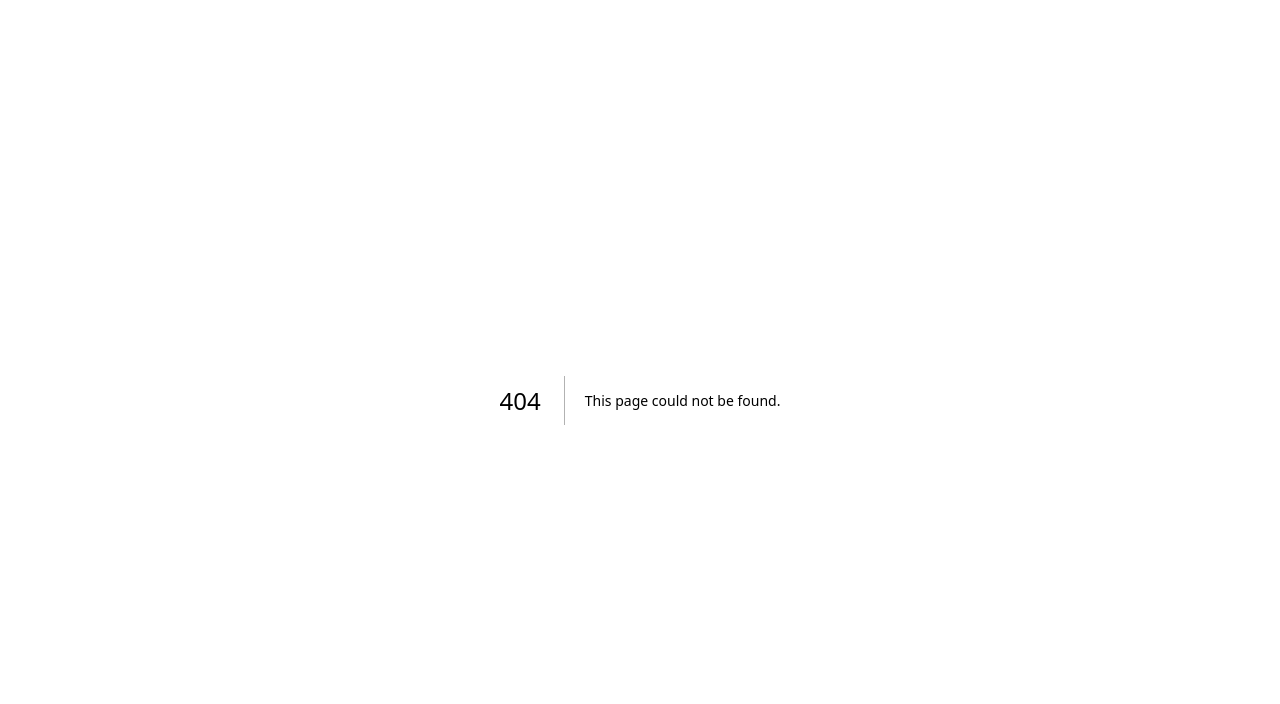
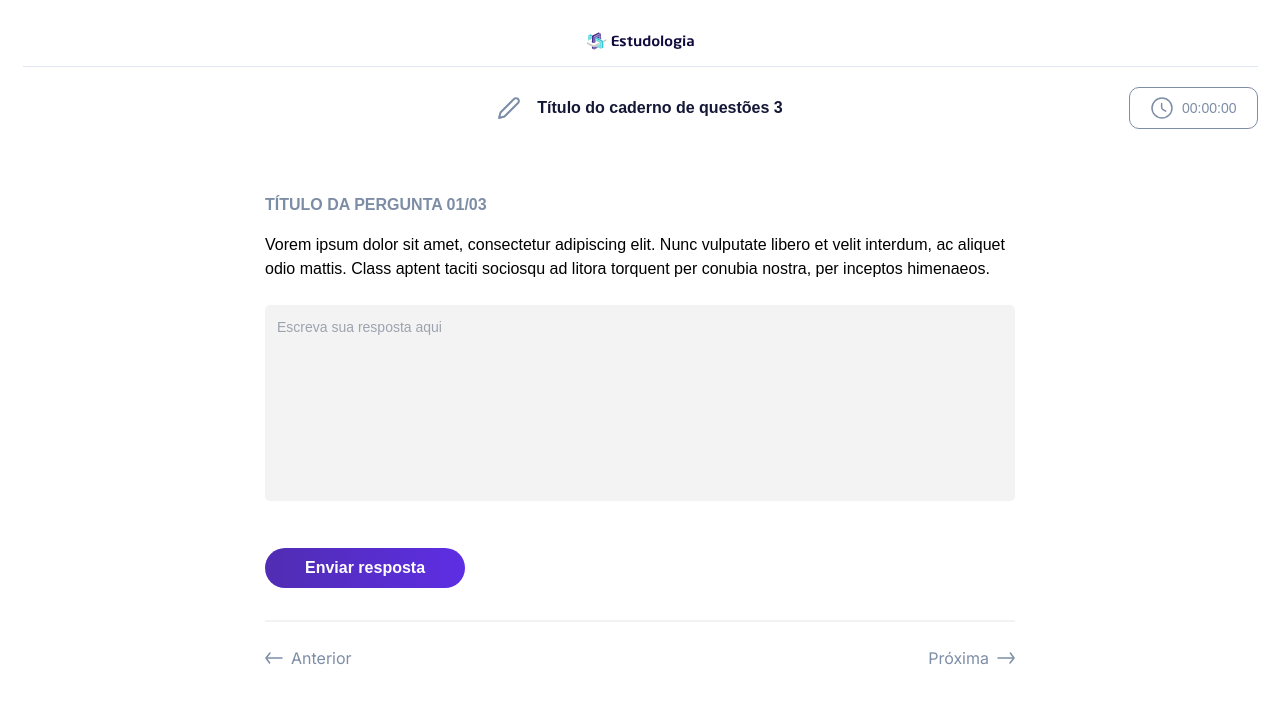
Before and after one commit to PetersonMunuera/estudologia, a Next.js app: page /book/1 in a window 1280 px wide. Before the commit this address had no page. Shown: the top 704 px of the page. Built offline with nearby package versions, Linux system fonts and the light colour scheme; a web font is replaced by a local one.

Commit message:
feat: book page

```diff
--- /dev/null
+++ b/app/book/[id]/page.tsx
@@ -0,0 +1,63 @@
+"use client";
+
+// import { useParams } from "next/navigation"
+import Image from "next/image";
+import logoImg from "@/app/assets/logo.svg";
+import editIcon from "@/app/icons/edit.svg";
+import clockIcon from "@/app/icons/clock.svg";
+import arrowLeftIcon from "@/app/icons/arrow-left.svg";
+import arrowRightIcon from "@/app/icons/arrow-right.svg";
+import Link from "next/link";
+
+export default function Questions() {
+  // const { id } = useParams()
+
+  return (
+    <div>
+      <header className="flex w-full max-w-[1235px] border-b border-gray-300 mx-auto pt-8 pb-4">
+        <Image className="mx-auto" src={logoImg} alt="Estudologia" />
+      </header>
+      <div className="flex justify-center w-full max-w-[1235px] h-[42px] mx-auto mt-5 relative">
+        <div className="flex flex-wrap content-center gap-4">
+          <Image src={editIcon} alt="Lápis" />
+          <h1 className="text-purple-900 font-bold text-base">
+            Título do caderno de questões 3
+          </h1>
+        </div>
+        <div className="flex gap-2 py-2 px-5 border border-gray-500 rounded-[10px] absolute right-0">
+          <Image src={clockIcon} alt="Relógio" />
+          <div className="flex flex-wrap text-sm content-center">
+            <span>00</span>:<span>00</span>:<span>00</span>
+          </div>
+        </div>
+      </div>
+      <main className="w-[750px] mx-auto mt-16">
+        <h2 className="font-bold">TÍTULO DA PERGUNTA 01/03</h2>
+        <p className="mt-4 text-black">
+          Vorem ipsum dolor sit amet, consectetur adipiscing elit. Nunc
+          vulputate libero et velit interdum, ac aliquet odio mattis. Class
+          aptent taciti sociosqu ad litora torquent per conubia nostra, per
+          inceptos himenaeos.
+        </p>
+        <textarea
+          className="resize-none outline-none bg-gray-100 rounded-[5px] p-3 mt-6 mb-10 w-full h-[196px] text-sm"
+          placeholder="Escreva sua resposta aqui"
+          name="answer"
+        />
+        <button className="bg-gradient-to-r from-purple-400 to-purple-300 font-bold text-white rounded-full py-2 px-10">
+          Enviar resposta
+        </button>
+        <footer className="mt-8 border-t-2 border-gray-100 flex justify-between pt-6">
+          <Link href="?question=1" className="flex flex-wrap gap-2 content-center font-inter">
+            <Image src={arrowLeftIcon} alt="Anterior" />
+            <span>Anterior</span>
+          </Link>
+          <Link href="?question=2" className="flex flex-wrap gap-2 content-center font-inter">
+            <span>Próxima</span>
+            <Image src={arrowRightIcon} alt="Próxima" />
+          </Link>
+        </footer>
+      </main>
+    </div>
+  );
+}
--- a/app/components/questionsBook.tsx
+++ b/app/components/questionsBook.tsx
@@ -1,7 +1,11 @@
+'use client'
+
 import Image from "next/image";
 import editIcon from "@/app/icons/edit.svg";
+import { useRouter } from "next/navigation";
 
 export interface QuestionsBook {
+  id: number;
   title: string;
   questionsNumber: number;
   answered: boolean;
@@ -12,9 +16,11 @@ interface QuestionsBookProps {
 }
 
 export function QuestionsBook({ bookData }: QuestionsBookProps) {
+  const router = useRouter()
+
   return (
     <div className="border border-gray-300 rounded-[20px] p-6 flex flex-col gap-5">
-      <Image width={18} height={18} src={editIcon} alt="Editar" />
+      <Image width={18} height={18} src={editIcon} alt="Lápis" />
       <div>
         <h2 className="font-bold text-purple-900">
           {bookData.title}
@@ -29,6 +35,7 @@ export function QuestionsBook({ bookData }: QuestionsBookProps) {
       <button
         className="enabled:bg-gradient-to-r from-purple-400 to-purple-300 font-bold text-white rounded-full p-2 disabled:cursor-not-allowed disabled:bg-purple-100"
         disabled={bookData.answered}
+        onClick={() => router.push(`/book/${bookData.id}`)}
       >
         Responder
       </button>
--- a/app/page.tsx
+++ b/app/page.tsx
@@ -1,4 +1,4 @@
-'use client'
+"use client";
 
 import Link from "next/link";
 import { Header } from "./components/header";
@@ -6,25 +6,28 @@ import { QuestionsBook } from "./components/questionsBook";
 import { useState } from "react";
 
 export default function Home() {
-  const [filterList, setFilterList] = useState(false)
+  const [filterNotAnswered, setFilterNotAnswered] = useState(false);
 
   const questionsBookList = [
     {
+      id: 1,
       answered: true,
       questionsNumber: 10,
       title: "Título do caderno de questões 1",
     },
     {
+      id: 2,
       answered: true,
       questionsNumber: 8,
       title: "Título do caderno de questões 2",
     },
     {
+      id: 3,
       answered: false,
       questionsNumber: 15,
       title: "Título do caderno de questões 3",
     },
-  ]
+  ];
 
   return (
     <div>
@@ -41,7 +44,12 @@ export default function Home() {
         </nav>
         <main>
           <form className="flex gap-2">
-            <input type="checkbox" name="filter" id="filter" onChange={() => setFilterList(!filterList)} />
+            <input
+              type="checkbox"
+              name="filter"
+              id="filter"
+              onChange={() => setFilterNotAnswered(!filterNotAnswered)}
+            />
             <label
               className="select-none text-purple-900 font-light"
               htmlFor="filter"
@@ -50,9 +58,14 @@ export default function Home() {
             </label>
           </form>
           <div className="grid grid-cols-3 gap-8 mt-5">
-            {questionsBookList.filter(questionsBook => filterList ? !questionsBook.answered : true).map(questionsBook => (
-              <QuestionsBook key={questionsBook.title} bookData={questionsBook}/>
-            ))}
+            {questionsBookList
+              .filter((questionsBook) => filterNotAnswered ? !questionsBook.answered : true)
+              .map((questionsBook) => (
+                <QuestionsBook
+                  key={questionsBook.title}
+                  bookData={questionsBook}
+                />
+              ))}
           </div>
         </main>
       </div>
```
Also changed, not shown: app/icons/clock.svg (added).
